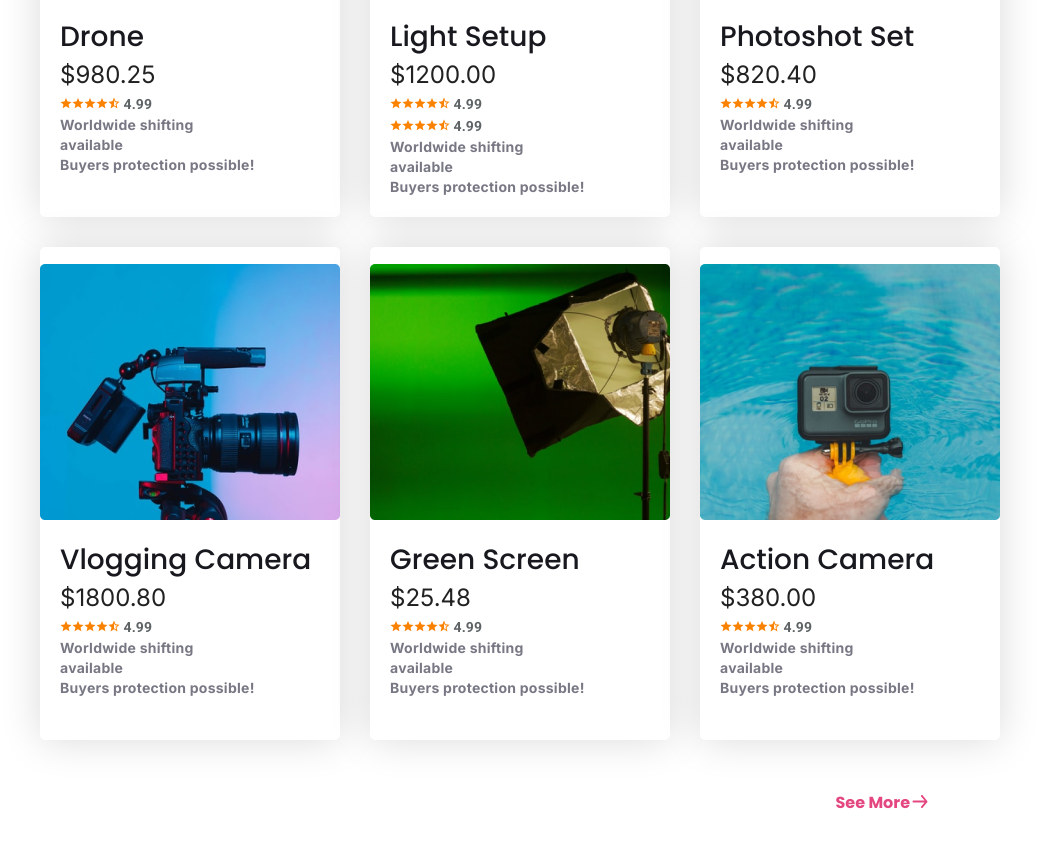
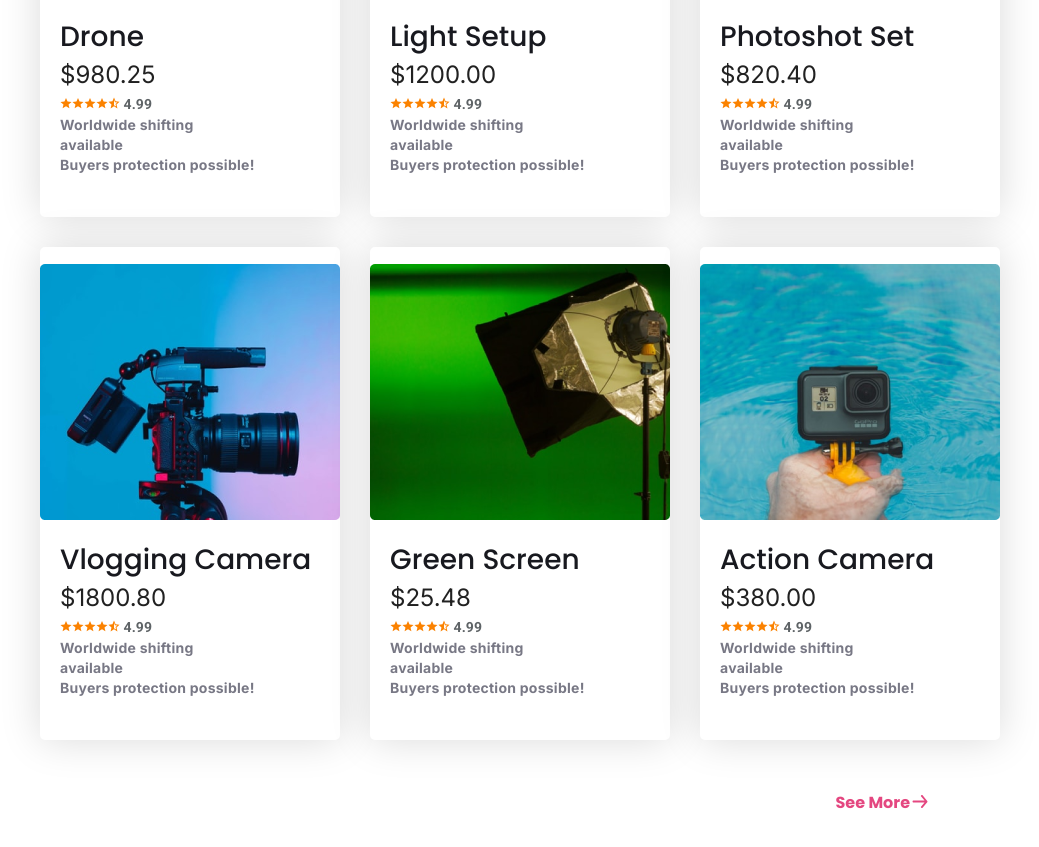
Before and after one commit to Mehedy-Tanvir/influencer-gear, a plain HTML site: page index.html in a window 1280 px wide. Shown: the part 1822-2669 px from the top of the page, without its empty margins (156-1195 px from the left). Drawn offline with Linux system fonts and the light colour scheme.

Commit message:
light set up card modified

```diff
--- a/index.html
+++ b/index.html
@@ -162,15 +162,6 @@
                 alt=""
               /><img src="./icons/half-star.svg" alt="" /> 4.99
             </p>
-            <p class="card-rating">
-              <img src="./icons/full-star.svg" alt="" /><img
-                src="./icons/full-star.svg"
-                alt=""
-              /><img src="./icons/full-star.svg" alt="" /><img
-                src="./icons/full-star.svg"
-                alt=""
-              /><img src="./icons/half-star.svg" alt="" /> 4.99
-            </p>
             <p class="card-description">
               Worldwide shifting <br />available <br />Buyers protection
               possible!
```
